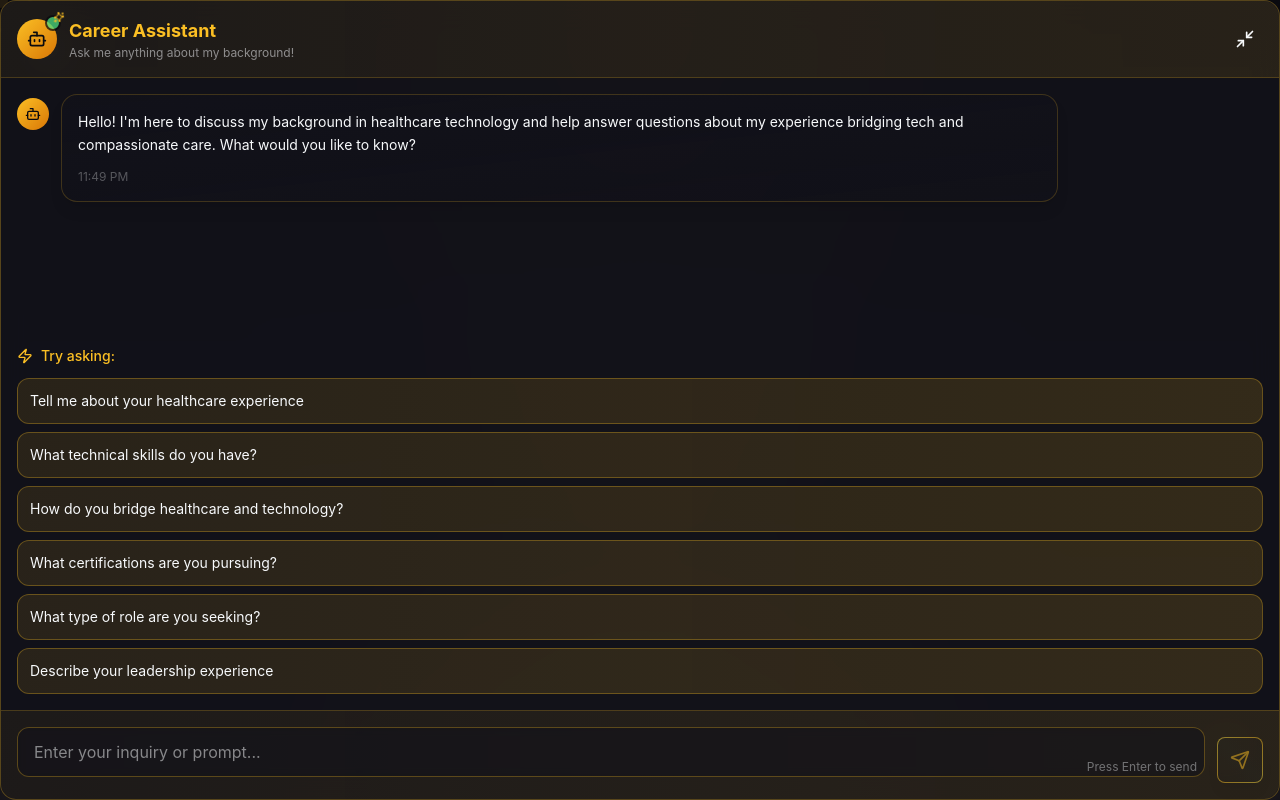
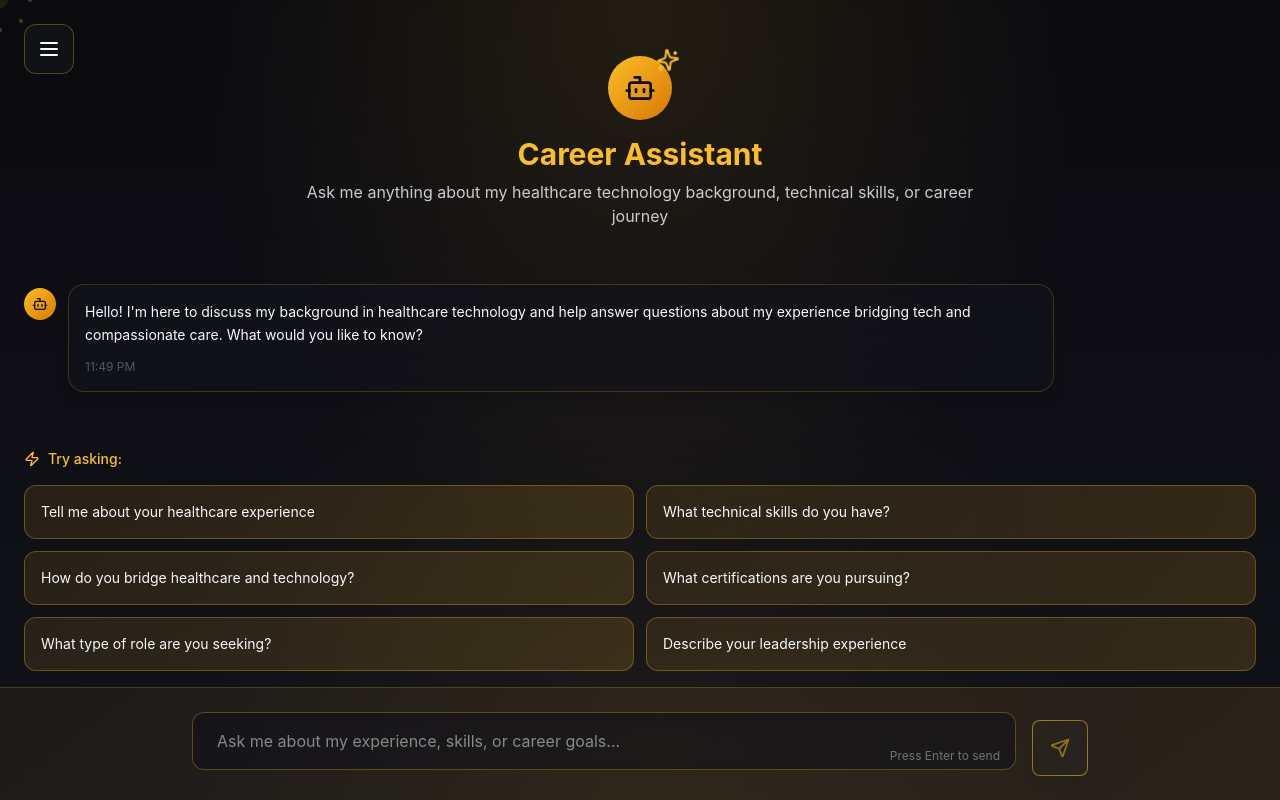
Before and after one commit to ThunderConstellations/ThunderConstellations.io, a React (Vite) app: page /chat in a window 1280 px wide. Built offline with nearby package versions, Linux system fonts and the light colour scheme.

Commit message:
Refactor: Make AI chat the main content
Make the AI chat the primary focus of the application, similar to the toukoum.fr portfolio.

```diff
--- a/src/components/AIChat.tsx
+++ b/src/components/AIChat.tsx
@@ -89,17 +89,20 @@ const AIChat: React.FC<AIChatProps> = ({ isFullscreen = false, onToggleFullscree
     "Describe your leadership experience"
   ];
 
-  return (
-    <div className={`
-      ${isFullscreen
+  // When used as main page content, use full screen styles
+  const containerClasses = isFullscreen && !onClose
+    ? 'min-h-screen w-full flex flex-col'
+    : `${isFullscreen
         ? 'fixed inset-0 z-50'
         : 'fixed bottom-6 right-6 w-96 h-[600px]'
-      }
-      glass-morphism rounded-2xl flex flex-col transition-all duration-500 ease-out
+      } glass-morphism rounded-2xl flex flex-col transition-all duration-500 ease-out
       transform ${isFullscreen ? 'scale-100' : 'hover:scale-[1.02]'}
-      shadow-2xl shadow-cosmic-gold/10
-    `}>
-      {/* Enhanced Header */}
+      shadow-2xl shadow-cosmic-gold/10`;
+
+  return (
+    <div className={containerClasses}>
+      {/* Enhanced Header - only show controls when not main page */}
+      {(onToggleFullscreen || onClose) && (
         <div className="flex items-center justify-between p-4 border-b border-cosmic-gold/20 bg-gradient-to-r from-cosmic-gold/5 to-cosmic-gold/10 rounded-t-2xl">
           <div className="flex items-center gap-3">
             <div className="relative">
@@ -134,9 +137,28 @@ const AIChat: React.FC<AIChatProps> = ({ isFullscreen = false, onToggleFullscree
             )}
           </div>
         </div>
+      )}
 
       {/* Enhanced Messages Container */}
-      <div className="flex-1 overflow-y-auto p-4 space-y-6">
+      <div className="flex-1 overflow-y-auto p-6 space-y-6">
+        {/* Welcome header for main page */}
+        {isFullscreen && !onClose && (
+          <div className="text-center py-8 animate-fade-in">
+            <div className="flex justify-center mb-4">
+              <div className="relative">
+                <div className="w-16 h-16 rounded-full bg-gradient-to-br from-cosmic-gold to-cosmic-gold-dark flex items-center justify-center">
+                  <Bot className="w-8 h-8 text-cosmic-black" />
+                </div>
+                <Sparkles className="absolute -top-2 -right-2 w-6 h-6 text-cosmic-gold animate-spin" />
+              </div>
+            </div>
+            <h1 className="text-3xl font-bold text-cosmic-gold mb-2">Career Assistant</h1>
+            <p className="text-cosmic-starlight/80 max-w-2xl mx-auto">
+              Ask me anything about my healthcare technology background, technical skills, or career journey
+            </p>
+          </div>
+        )}
+
         {messages.map((message, index) => (
           <div
             key={message.id}
@@ -201,17 +223,17 @@ const AIChat: React.FC<AIChatProps> = ({ isFullscreen = false, onToggleFullscree
 
       {/* Enhanced Quick Prompts */}
       {showPrompts && messages.length === 1 && (
-        <div className="px-4 pb-4 animate-fade-in">
-          <div className="flex items-center gap-2 mb-3">
+        <div className="px-6 pb-4 animate-fade-in">
+          <div className="flex items-center gap-2 mb-4">
             <Zap className="w-4 h-4 text-cosmic-gold" />
             <p className="text-sm text-cosmic-gold font-medium">Try asking:</p>
           </div>
-          <div className="grid grid-cols-1 gap-2">
+          <div className="grid grid-cols-1 md:grid-cols-2 gap-3">
             {quickPrompts.map((prompt, index) => (
               <button
                 key={index}
                 onClick={() => handlePromptSelect(prompt)}
-                className="text-left text-sm p-3 bg-gradient-to-r from-cosmic-gold/10 to-cosmic-gold/15
+                className="text-left text-sm p-4 bg-gradient-to-r from-cosmic-gold/10 to-cosmic-gold/15
                          hover:from-cosmic-gold/20 hover:to-cosmic-gold/25
                          text-cosmic-starlight border border-cosmic-gold/30 rounded-xl
                          transition-all duration-300 transform hover:scale-[1.02] hover:shadow-lg
@@ -228,33 +250,33 @@ const AIChat: React.FC<AIChatProps> = ({ isFullscreen = false, onToggleFullscree
       )}
 
       {/* Enhanced Input Area */}
-      <div className="p-4 border-t border-cosmic-gold/20 bg-gradient-to-r from-cosmic-gold/5 to-cosmic-gold/10 rounded-b-2xl">
-        <div className="flex gap-3 items-end">
+      <div className="p-6 border-t border-cosmic-gold/20 bg-gradient-to-r from-cosmic-gold/5 to-cosmic-gold/10">
+        <div className="flex gap-4 items-end max-w-4xl mx-auto">
           <div className="flex-1 relative">
             <textarea
               value={inputValue}
               onChange={(e) => setInputValue(e.target.value)}
               onKeyPress={handleKeyPress}
-              placeholder="Enter your inquiry or prompt..."
+              placeholder="Ask me about my experience, skills, or career goals..."
               rows={1}
-              className="w-full bg-cosmic-dark/60 border border-cosmic-gold/30 rounded-xl px-4 py-3
+              className="w-full bg-cosmic-dark/60 border border-cosmic-gold/30 rounded-xl px-6 py-4
                        text-cosmic-starlight placeholder-cosmic-starlight/50
                        focus:outline-none focus:border-cosmic-gold focus:ring-2 focus:ring-cosmic-gold/20
                        transition-all duration-300 resize-none backdrop-blur-sm
-                       hover:border-cosmic-gold/50"
-              style={{ minHeight: '48px', maxHeight: '120px' }}
+                       hover:border-cosmic-gold/50 text-base"
+              style={{ minHeight: '56px', maxHeight: '120px' }}
             />
-            <div className="absolute bottom-2 right-2 text-xs text-cosmic-starlight/40">
+            <div className="absolute bottom-3 right-4 text-xs text-cosmic-starlight/40">
               Press Enter to send
             </div>
           </div>
           <button
             onClick={handleSendMessage}
             disabled={!inputValue.trim() || isTyping}
-            className="lightning-btn p-3 disabled:opacity-50 disabled:cursor-not-allowed
+            className="lightning-btn p-4 disabled:opacity-50 disabled:cursor-not-allowed
                      transform transition-all duration-300 hover:scale-105 active:scale-95
                      disabled:transform-none flex items-center justify-center
-                     shadow-lg hover:shadow-xl hover:shadow-cosmic-gold/30"
+                     shadow-lg hover:shadow-xl hover:shadow-cosmic-gold/30 min-w-[56px] h-[56px]"
           >
             <Send className="w-5 h-5" />
           </button>
--- a/src/components/FloatingChat.tsx
+++ b/src/components/FloatingChat.tsx
@@ -1,11 +1,18 @@
 
 import React, { useState } from 'react';
 import { MessageSquare, X } from 'lucide-react';
+import { useLocation } from 'react-router-dom';
 import AIChat from './AIChat';
 
 const FloatingChat = () => {
   const [isOpen, setIsOpen] = useState(false);
   const [isFullscreen, setIsFullscreen] = useState(false);
+  const location = useLocation();
+
+  // Don't show floating chat on the dedicated chat page
+  if (location.pathname === '/chat') {
+    return null;
+  }
 
   const toggleChat = () => {
     setIsOpen(!isOpen);
--- a/src/pages/Chat.tsx
+++ b/src/pages/Chat.tsx
@@ -1,16 +1,11 @@
 
-import React, { useState } from 'react';
+import React from 'react';
 import AIChat from '../components/AIChat';
 
 const Chat = () => {
-  const [isFullscreen, setIsFullscreen] = useState(true);
-
   return (
     <div className="cosmic-bg min-h-screen">
-      <AIChat
-        isFullscreen={isFullscreen}
-        onToggleFullscreen={() => setIsFullscreen(!isFullscreen)}
-      />
+      <AIChat isFullscreen={true} />
     </div>
   );
 };
```
Lines whose indentation alone changed are shown as unchanged.
